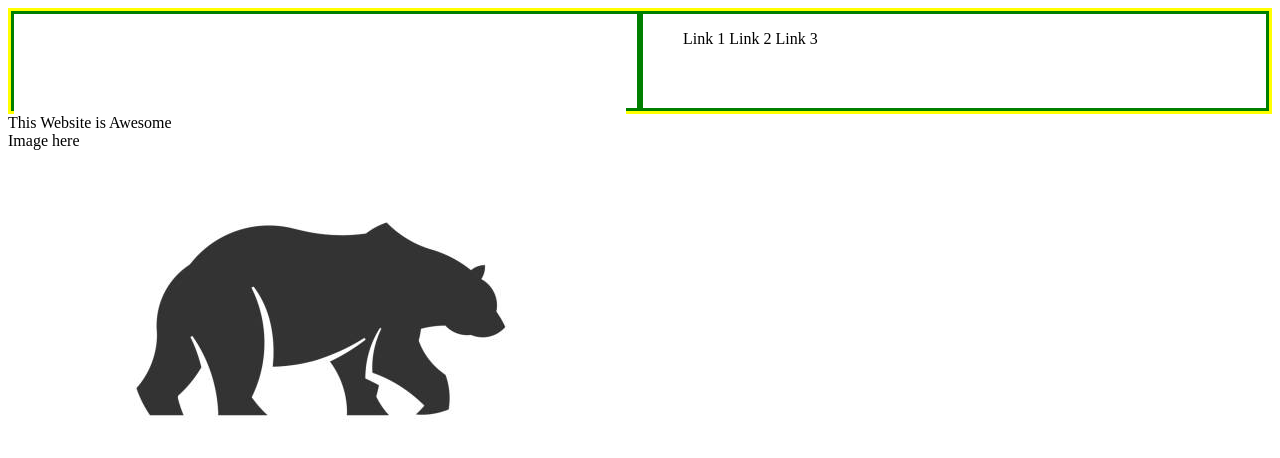
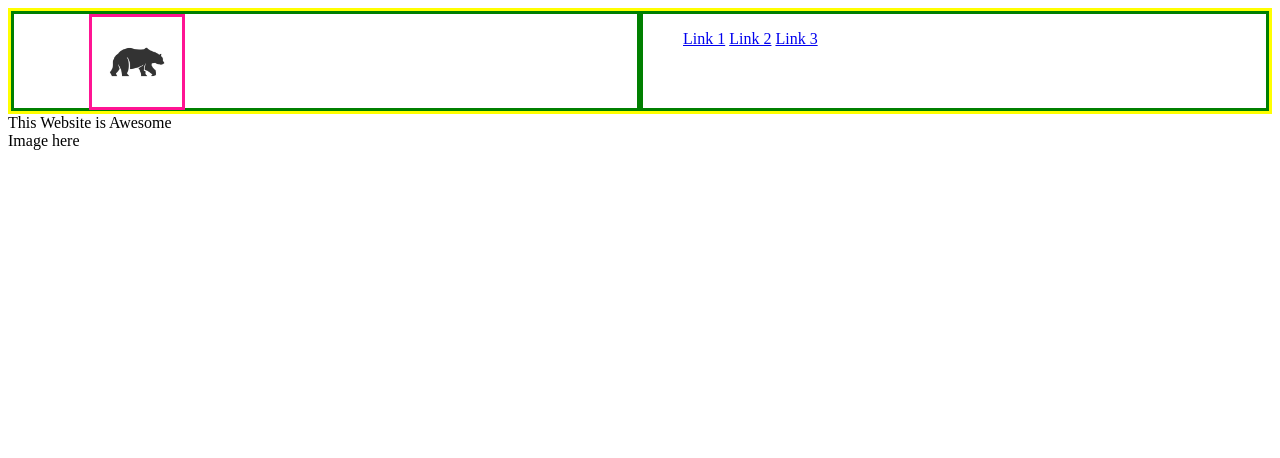
Before and after one commit to Sir-Bagels/website-project, a plain HTML site: page index.html in a window 1280 px wide. Drawn offline with Linux system fonts and the light colour scheme.

Commit message:
li into a link

```diff
--- a/index.html
+++ b/index.html
@@ -5,7 +5,7 @@
     <meta charset="UTF-8">
     <meta http-equiv="X-UA-Compatible" content="IE=edge">
     <meta name="viewport" content="width=device-width, initial-scale=1.0">
-    <title>Document</title>
+    <title>Website Project</title>
 </head>
 <body>
   <div class="header-container">
@@ -17,9 +17,9 @@
     <div class="header-links-container">
        <div class="header-links">
          <ul class="links">
-            <li> Link 1</li>
-            <li>Link 2</li>
-            <li>Link 3</li>
+            <li><a href="#"> Link 1</a></li>
+            <li><a href="#">Link 2</a></li>
+            <li><a href="#">Link 3</a></li>
           </ul>
        </div>
     </div>
--- a/styles.css
+++ b/styles.css
@@ -13,6 +13,17 @@ body{
     flex: 1;
 
 }
+.logo{
+    display: flex;
+    margin-left: 75px;
+}
+.bear{
+    height: 90px;
+    margin: 0;
+    padding: 0;
+    border: solid deeppink;
+    d
+}
 
 .header-links-container{
     border: solid green;
```
